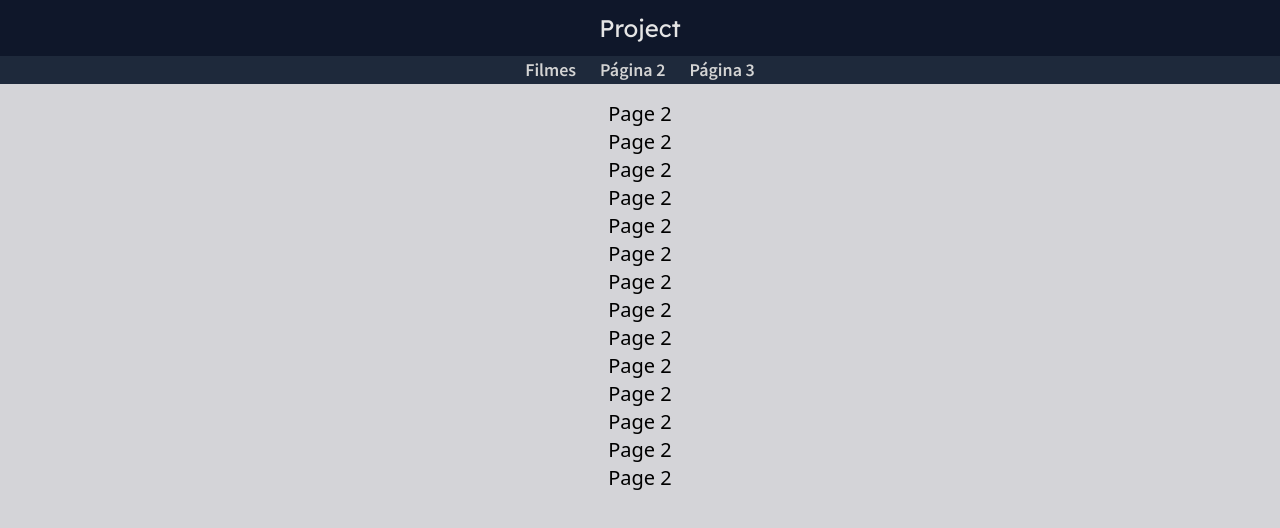
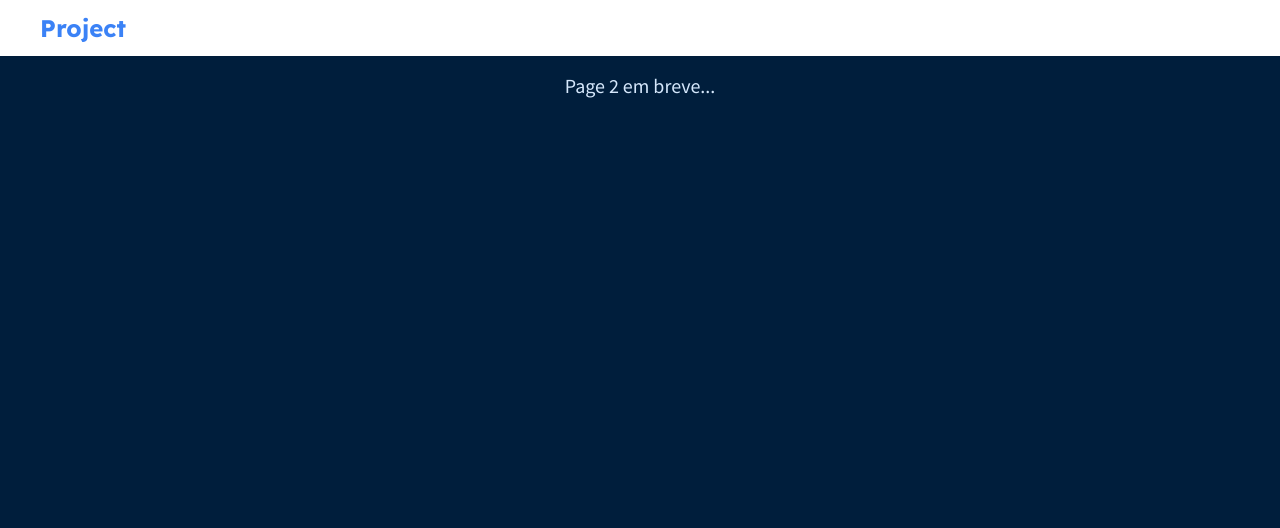
Before and after one commit to SauloAssefAlves/ProjectMoviesDB, a React (Create React App) app: page /2 in a window 1280 px wide. Shown: the top 528 px of the page. Built offline with nearby package versions, Linux system fonts and the light colour scheme.

Commit message:
Website design change - new colors

```diff
--- a/src/Components/Carosuel/index.js
+++ b/src/Components/Carosuel/index.js
@@ -5,11 +5,15 @@ export default function Carousel({ imgs }) {
   const [buttonLeftAppear, setButtonLeftApear] = useState(false)
   const [buttonRigthAppear, setButtonRigthApear] = useState(true)
   const carousel = useRef()
+  const isDown = useRef(false)
   const scrollLeft = useRef()
   const startX = useRef()
-  const isDown = useRef(false)
+  //const isDown = useRef(false)
 
   useEffect(() => {
+    carousel.current.addEventListener('ondrag', (e) => {
+      console.log('AQUIAUIQ', e)
+    })
     carousel.current.addEventListener('mousedown', (e) => {
       isDown.current = true
       startX.current = e.pageX - carousel.current.offsetLeft
@@ -75,7 +79,7 @@ export default function Carousel({ imgs }) {
   }
   return (
     //xl:w-[78rem] lg:w-[63rem] md:w-[48rem] sm:w-[33rem] w-[18rem]
-    <div className="relative w-full ">
+    <div className="relative w-full">
       <div className=" px-10 py-2 w-full flex items-stretch ">
         <div
           ref={carousel}
--- a/src/Pages/Commons/Container/index.js
+++ b/src/Pages/Commons/Container/index.js
@@ -1,8 +1,8 @@
 export default function Container({ children }) {
   return (
     <div
-      style={{ minHeight: 'calc(100% - 84px)' }}
-      className=" bg-zinc-300 p-4 flex items-start justify-center"
+      style={{ minHeight: 'calc(100% - 56px)' }}
+      className=" bg-background p-4 flex items-start justify-center"
     >
       {children}
     </div>
--- a/src/Pages/Commons/Header/index.js
+++ b/src/Pages/Commons/Header/index.js
@@ -3,25 +3,30 @@ import LinksHeader from '../../../Router/LinksHeader'
 
 export default function Header({ children }) {
   return (
-    <div className="flex-1 flex flex-col sticky top-0 z-50">
-      <div className=" flex items-center justify-center  h-14 bg-slate-900">
+    <div className="flex-1 flex flex-col sticky top-0 z-50 shadow-sm bg-neutral bg-transparent">
+      <div className=" pl-10 flex items-center justify-center   h-14  ">
         <Link
           to="/"
-          className="text-neutral-200 hover:text-neutral-100 duration-200 font-title text-2xl"
+          className="text-blue-500 hover:text-neutral-100 duration-200 font-title font-bold text-2xl"
         >
           Project
         </Link>
-      </div>
-      <div className="flex flex-1  items-center justify-center bg-slate-800 space-x-6">
+
+        <div className="flex   items-center justify-center  space-x-6  pl-6">
           {LinksHeader.map((page) => (
             <Link
               key={page.name}
               to={page.path}
-            className=" font-body font-semibold text-lg text-neutral-300 hover:text-neutral-100 duration-200"
+              className=" font-body
+                  font-semibold text-sm text-white hover:text-neutral-100 duration-200"
             >
+              <div className="text-center p-2 rounded-lg flex hover:bg-hover">
                 {page.name}
+              </div>
             </Link>
           ))}
+        </div>
+        <div className="flex flex-1" />
       </div>
     </div>
   )
--- a/src/Pages/Filmes/index.js
+++ b/src/Pages/Filmes/index.js
@@ -58,6 +58,7 @@ export default function Filmes() {
 
   const loadImgsMovies = useCallback(() => {
     let cache = []
+    console.log(movies)
     let arrayImgs = movies.map((movie) => {
       cache.push(`https://image.tmdb.org/t/p/original/${movie.poster_path}`)
       return {
@@ -65,7 +66,7 @@ export default function Filmes() {
         imgs: (
           <div
             key={movie.id}
-            className="flex w-52  relative rounded bg-slate-500 items-center justify-center group  "
+            className="flex w-52  relative rounded bg-zinc-400 items-center justify-center group  "
           >
             <img
               className="rounded w-56  h-72 duration-500"
@@ -92,7 +93,7 @@ export default function Filmes() {
         imgs: (
           <div
             key={serie.id}
-            className="flex w-52  relative rounded bg-slate-500 items-center justify-center group  "
+            className="flex w-52  relative rounded bg-zinc-400 items-center justify-center group  "
           >
             <img
               className="rounded w-56  h-72 duration-500"
--- a/src/Pages/Page2/index.js
+++ b/src/Pages/Page2/index.js
@@ -1,20 +1,7 @@
 export default function Page2() {
   return (
     <div className="flex flex-col items-center ">
-      <p className="font-thin font-retro text-xl">Page 2</p>
-      <p className="font-thin font-retro text-xl">Page 2</p>
-      <p className="font-thin font-retro text-xl">Page 2</p>
-      <p className="font-thin font-retro text-xl">Page 2</p>
-      <p className="font-thin font-retro text-xl">Page 2</p>
-      <p className="font-thin font-retro text-xl">Page 2</p>
-      <p className="font-thin font-retro text-xl">Page 2</p>
-      <p className="font-thin font-retro text-xl">Page 2</p>
-      <p className="font-thin font-retro text-xl">Page 2</p>
-      <p className="font-thin font-retro text-xl">Page 2</p>
-      <p className="font-thin font-retro text-xl">Page 2</p>
-      <p className="font-thin font-retro text-xl">Page 2</p>
-      <p className="font-thin font-retro text-xl">Page 2</p>
-      <p className="font-thin font-retro text-xl">Page 2</p>
+      <p className="font-medium font-body text-text text-xl">Page 2 em breve...</p>
 
 
     </div>
--- a/src/Pages/Page3/index.js
+++ b/src/Pages/Page3/index.js
@@ -1,20 +1,9 @@
 export default function Page3() {
   return (
     <div className="flex flex-col font-title items-center ">
-      <p className="font-thin text-xl">Page 3</p>
-      <p className="font-thin text-xl">Page 3</p>
-      <p className="font-thin text-xl">Page 3</p>
-      <p className="font-thin text-xl">Page 3</p>
-      <p className="font-thin text-xl">Page 3</p>
-      <p className="font-thin text-xl">Page 3</p>
-      <p className="font-thin text-xl">Page 3</p>
-      <p className="font-thin text-xl">Page 3</p>
-      <p className="font-thin text-xl">Page 3</p>
-      <p className="font-thin text-xl">Page 3</p>
-      <p className="font-thin text-xl">Page 3</p>
-      <p className="font-thin text-xl">Page 3</p>
-      <p className="font-thin text-xl">Page 3</p>
-      <p className="font-thin text-xl">Page 3</p>
+      <p className="font-medium font-body text-text text-xl">
+        Page 3 em breve...
+      </p>
     </div>
-  );
+  )
 }
--- a/src/Router/LinksHeader/index.js
+++ b/src/Router/LinksHeader/index.js
@@ -2,8 +2,8 @@ import * as Pages from '../../Pages'
 
 const links = [
   {
-    name: 'Filmes',
-    path: '1',
+    name: 'Filmes/Tv ',
+    path: 'filmes&TvShows',
     element: <Pages.Filmes />,
   },
   {
--- a/tailwind.config.js
+++ b/tailwind.config.js
@@ -3,8 +3,12 @@ module.exports = {
   theme: {
     extend: {
       colors: {
-        gray_text: '#3e444d',
-        gray_text_hover: '#31568c',
+        background: '#001E3C',
+        container: '#0A1929',
+        neutral: '#071A2F',
+        text: '#D5E8FC',
+        text_hover: '#071A2F',
+        hover: '#334155',
       },
       fontFamily: {
         body: ['Source Sans Pro'],
```
Lines whose indentation alone changed are shown as unchanged.
